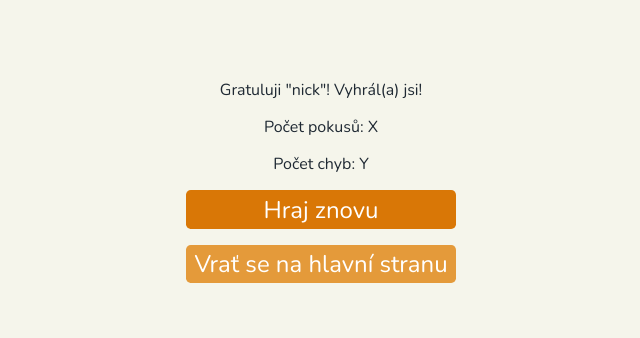
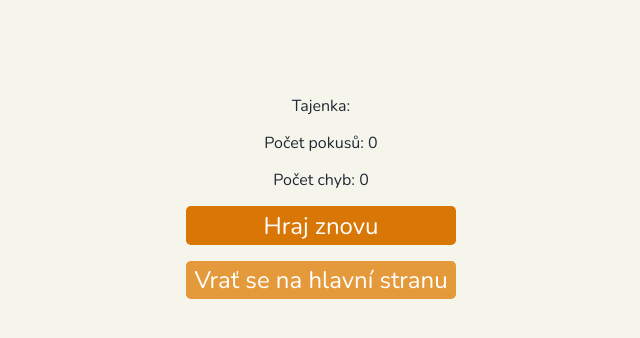
Before and after one commit to ImuneGH/hangman, a React (Vite) app: page /Result in a window 1280 px wide. Shown: the top 338 px of the page, without its empty margins (319-959 px from the left). Built offline with nearby package versions, Linux system fonts and the light colour scheme.

Commit message:
feat: přidání proměnných do resultu, přidána taky tajenka

```diff
--- a/src/css/pages/result.css
+++ b/src/css/pages/result.css
@@ -7,8 +7,13 @@
   margin-top: 5rem;
 }
 
+.final-message {
+  text-align: center;
+}
+
 .result button {
   flex: 1;
+  align-self: stretch;
   padding: 0.2rem 0.5rem;
   border: none;
   color: var(--card-bg-color);
--- a/src/pages/Game.tsx
+++ b/src/pages/Game.tsx
@@ -25,7 +25,7 @@ const Game = () => {
   useEffect(() => {
     if (gameData.status === "victory") {
       navigate("/Result");
-      setResultMessage(`Gratuluji ${formData.nickname}! Vyhrál(a) jsi! Tajenka byla: ${gameData.hiddenWord}`);
+      setResultMessage(`Gratuluji ${formData.nickname}! Vyhrál(a) jsi!`);
     } else if (gameData.status === "lose") {
       navigate("/Result");
     }
--- a/src/pages/Result.tsx
+++ b/src/pages/Result.tsx
@@ -1,11 +1,15 @@
+import { useOutletContext } from "react-router-dom";
 import "../css/pages/result.css";
+import type { OutletContextType } from "../types/types";
 
 const Result = () => {
+  const { resultMessage, gameData } = useOutletContext<OutletContextType>();
   return (
     <div className="result">
-      <span className="final-message">Gratuluji "nick"! Vyhrál(a) jsi!</span>
-      <span className="attempts">Počet pokusů: X</span>
-      <span className="faults">Počet chyb: Y</span>
+      <span className="final-message">{resultMessage}</span>
+      <span className="final-word">Tajenka: {gameData.hiddenWord}</span>
+      <span className="attempts">Počet pokusů: {gameData.attempts}</span>
+      <span className="faults">Počet chyb: {gameData.mistakes}</span>
       <button className="play-again-btn">Hraj znovu</button>
       <button className="home-btn">Vrať se na hlavní stranu</button>
     </div>
```
